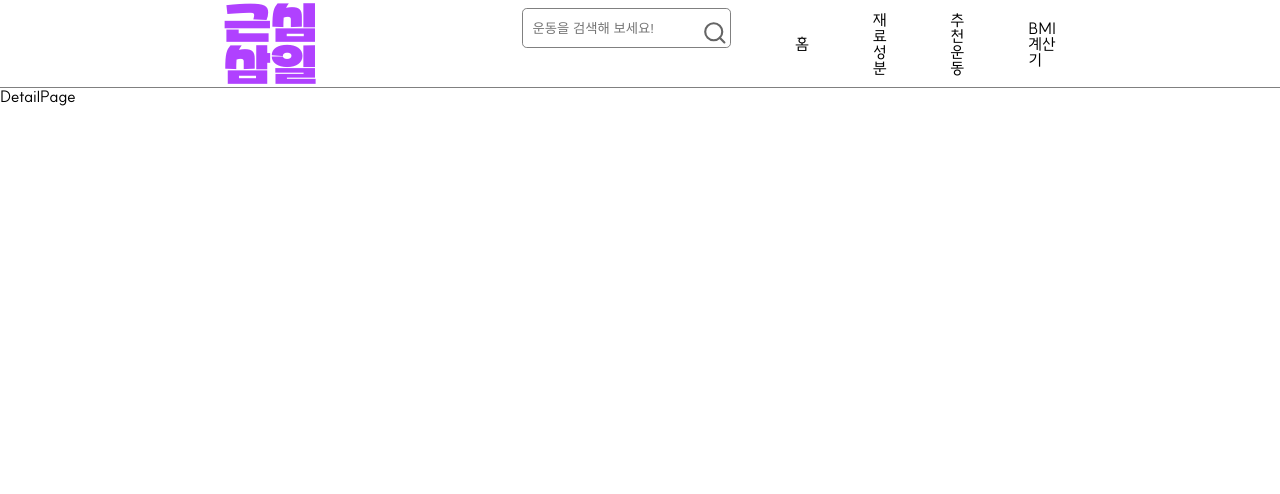
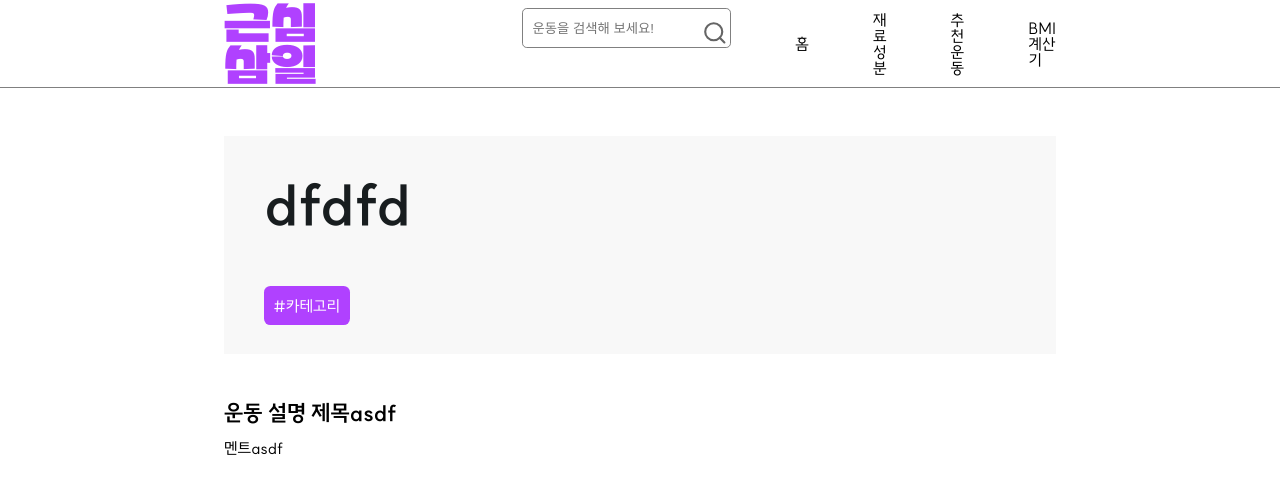
Before and after one commit to seonyeong719/GeunSim-Sam-il, a React (Vite) app: page /detail in a window 1280 px wide. Shown: the top 494 px of the page. Built offline with nearby package versions, Linux system fonts and the light colour scheme; no server answers.

Commit message:
:lipstick: Design: detail페이지 css 추가

```diff
--- a/src/components/Pagination/pagination.tsx
+++ b/src/components/Pagination/pagination.tsx
@@ -93,7 +93,6 @@ const NavBtn = styled.nav`
   ${FlexAllCenter}
   padding: 5rem 0;
   gap: 4px;
-  background-color: ${({ theme }) => theme.PALETTE.primary[200]};
 `;
 
 const ArrowBtn = styled.button`
@@ -101,7 +100,7 @@ const ArrowBtn = styled.button`
   padding-top: 0.8rem;
   font-size: 1.9rem;
   color: white;
-  background-color: transparent;
+  background-color: ${({ theme }) => theme.PALETTE.primary[300]};
 
   &:hover {
     cursor: pointer;
@@ -118,7 +117,7 @@ const NumBtn = styled.button`
   border: none;
   margin: 0 1.1rem;
   font-size: 1.5rem;
-  color: white;
+  color: ${({ theme }) => theme.PALETTE.primary[300]};
   background-color: transparent;
   cursor: pointer;
 
--- a/src/pages/detailPage.tsx
+++ b/src/pages/detailPage.tsx
@@ -1,4 +1,73 @@
+import { BasicSetting } from "@styles/common";
+import { styled } from "styled-components";
+
+/**
+ * 디테일 페이지의 타이틀은 exercisebaseinfo(id) axios의 exercise에 인덱스1번으로 불러와야함
+ */
 function DetailPage() {
-  return <div>DetailPage</div>;
+  return (
+    <S.Wrap>
+      <S.TitleWrap>
+        <S.Title>dfdfd</S.Title>
+        <S.HashWrap>
+          <S.Tag>#카테고리</S.Tag>
+        </S.HashWrap>
+      </S.TitleWrap>
+      <S.Description>
+        <S.DesTitle>운동 설명 제목asdf</S.DesTitle>
+        <S.DesMent>멘트asdf</S.DesMent>
+      </S.Description>
+    </S.Wrap>
+  );
 }
 export default DetailPage;
+
+const Wrap = styled.div`
+  ${BasicSetting}
+  padding-top: 3rem;
+`;
+
+const TitleWrap = styled.div`
+  background-color: #f8f8f8;
+  padding: 2.5rem;
+  margin-bottom: 3rem;
+`;
+
+const Title = styled.div`
+  font-size: ${({ theme }) => theme.FONT_SIZE.big};
+  font-family: ${({ theme }) => theme.FONT_WEIGHT.bold};
+  color: ${({ theme }) => theme.PALETTE.fontColor[300]};
+  margin-bottom: 4rem;
+`;
+
+const HashWrap = styled.div``;
+
+const Tag = styled.span`
+  padding: 0.6rem;
+  border-radius: 0.4rem;
+  background-color: ${({ theme }) => theme.PALETTE.primary[100]};
+  color: white;
+`;
+
+const Description = styled.div`
+  padding-right: 10rem;
+`;
+
+const DesTitle = styled.span`
+  font-size: ${({ theme }) => theme.FONT_SIZE.xs};
+  font-family: ${({ theme }) => theme.FONT_WEIGHT.bold};
+`;
+
+const DesMent = styled.div`
+  margin-top: 1rem;
+`;
+const S = {
+  Wrap,
+  TitleWrap,
+  Title,
+  HashWrap,
+  Tag,
+  Description,
+  DesTitle,
+  DesMent,
+};
--- a/src/pages/exercisePage.tsx
+++ b/src/pages/exercisePage.tsx
@@ -56,10 +56,10 @@ function ExercisePage() {
         {!isLoading && (
           <>
             <S.ListWrap>
-              {baseData?.results.map((list, idx) => (
-                <S.ItemBox onClick={() => navigate("/detail")}>
+              {baseData?.results.map((list) => (
+                <S.ItemBox key={list.id} onClick={() => navigate("/detail")}>
                   {list?.images[0]?.image ? (
-                    <S.Img src={list?.images[0]?.image} key={idx} />
+                    <S.Img src={list?.images[0]?.image} />
                   ) : (
                     <S.Img src={"../../public/Img/로고.png"} />
                   )}
@@ -71,10 +71,10 @@ function ExercisePage() {
                 </S.ItemBox>
               ))}
             </S.ListWrap>
-            <Pagination totalPage={Math.ceil(aaa)} limits={10} setPage={setPage} />
           </>
         )}
       </S.Wrapper>
+      <Pagination totalPage={Math.ceil(aaa)} limits={10} setPage={setPage} />
     </S.Wrap>
   );
 }
```
